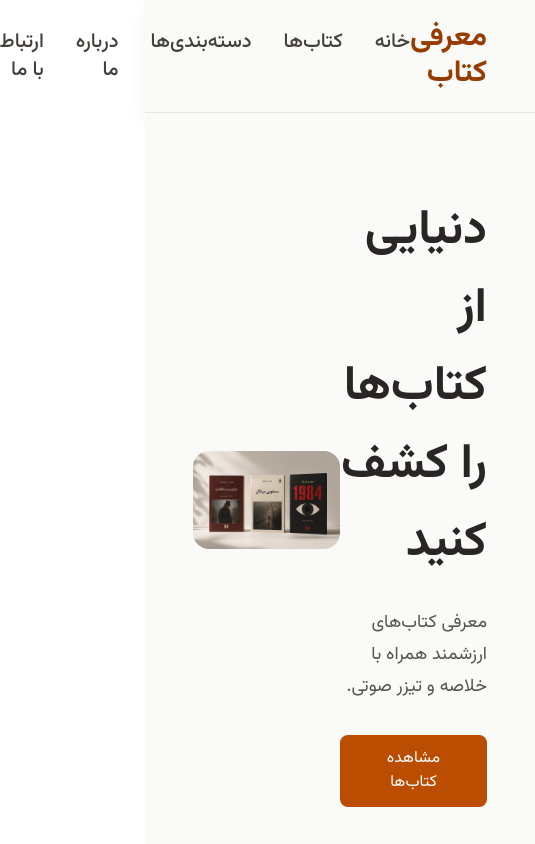
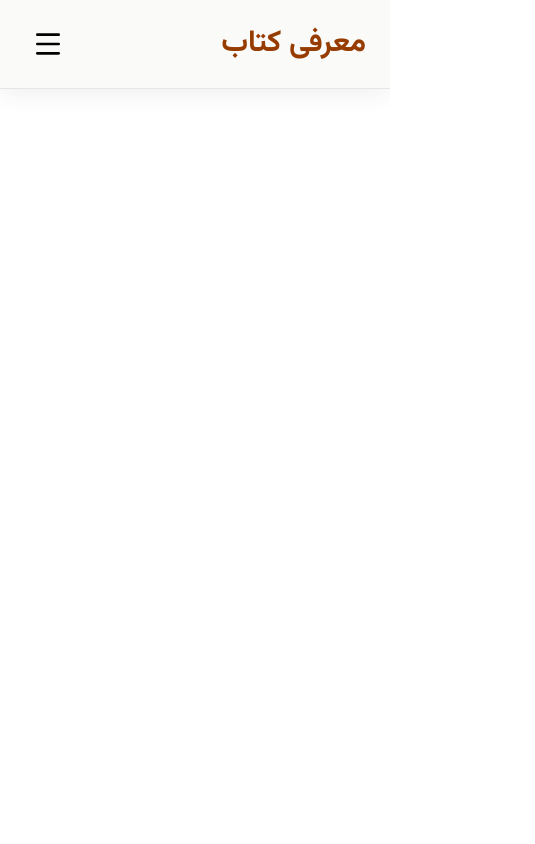
Before and after one commit to Zeynab-jalalian/Book-Introduction, a React (Vite) app: page / in a window 390 px wide. Shown: the top 844 px of the page, 535 px wide, since content can reach past the window. Built offline with nearby package versions, Linux system fonts and the light colour scheme.

Commit message:
header responsive

```diff
--- a/package.json
+++ b/package.json
@@ -11,6 +11,7 @@
   },
   "dependencies": {
     "@tailwindcss/vite": "^4.3.3",
+    "lucide-react": "^1.28.0",
     "react": "^19.2.8",
     "react-dom": "^19.2.8",
     "tailwindcss": "^4.3.3"
--- a/src/App.jsx
+++ b/src/App.jsx
@@ -7,8 +7,8 @@ function App() {
   return (
     <>
       <Header />
-      <Hero />
-      <FeaturedBooks />
+      {/* <Hero />
+      <FeaturedBooks /> */}
     </>
   );
 }
--- a/src/components/Header.jsx
+++ b/src/components/Header.jsx
@@ -1,15 +1,38 @@
-import React from "react";
+import React, { useState } from "react";
 import Logo from "./Logo";
 import MenuItemLists from "./MenuItemLists";
+import { Menu, X } from "lucide-react";
 
 function Header() {
+  const [isOpen, setIsOpen] = useState(false);
+
+  function handleMenu() {
+    setIsOpen(!isOpen);
+  }
+
   return (
-    <header className="flex justify-around items-center px-12 py-5 bg-stone-50 border-b border-stone-200 shadow-[0_8px_20px_rgba(0,0,0,0.05)]">
+    <header className="relative flex justify-between items-center px-6 py-5 bg-stone-50 border-b border-stone-200 shadow-[0_8px_20px_rgba(0,0,0,0.05)] md:px-12">
       <Logo />
 
-      <nav>
+      {/* Desktop Menu */}
+      <nav className="hidden md:block">
         <MenuItemLists />
       </nav>
+
+      {/* Mobile Button */}
+      <button
+        onClick={handleMenu}
+        className="md:hidden p-2 rounded-xl cursor-pointer transition hover:scale-110"
+      >
+        {isOpen ? <X size={32} /> : <Menu size={32} />}
+      </button>
+
+      {/* Mobile Menu */}
+      {isOpen && (
+        <nav className="absolute top-full right-0 w-full bg-stone-50 shadow-lg py-6 md:hidden">
+          <MenuItemLists />
+        </nav>
+      )}
     </header>
   );
 }
--- a/src/components/MenuItemLists.jsx
+++ b/src/components/MenuItemLists.jsx
@@ -10,10 +10,13 @@ function MenuItemLists() {
   ];
   return (
     <>
-      <ul className="flex gap-8 text-xl">
+      <ul className="flex flex-col items-center gap-6 text-xl md:flex-row md:gap-8">
         {menuItems.map((item) => {
           return (
-            <li key={item}>
+            <li
+              key={item}
+              className="w-full text-center border-b border-stone-200 py-2.5 last:border-none md:w-auto md:border-none md:py-0"
+            >
               <a className="font-medium text-stone-700 hover:text-amber-700 transition-colors duration-300 cursor-pointer">
                 {item}
               </a>
```
Also changed, not shown: 1 other file (tests, documents, lock files or other folders).
